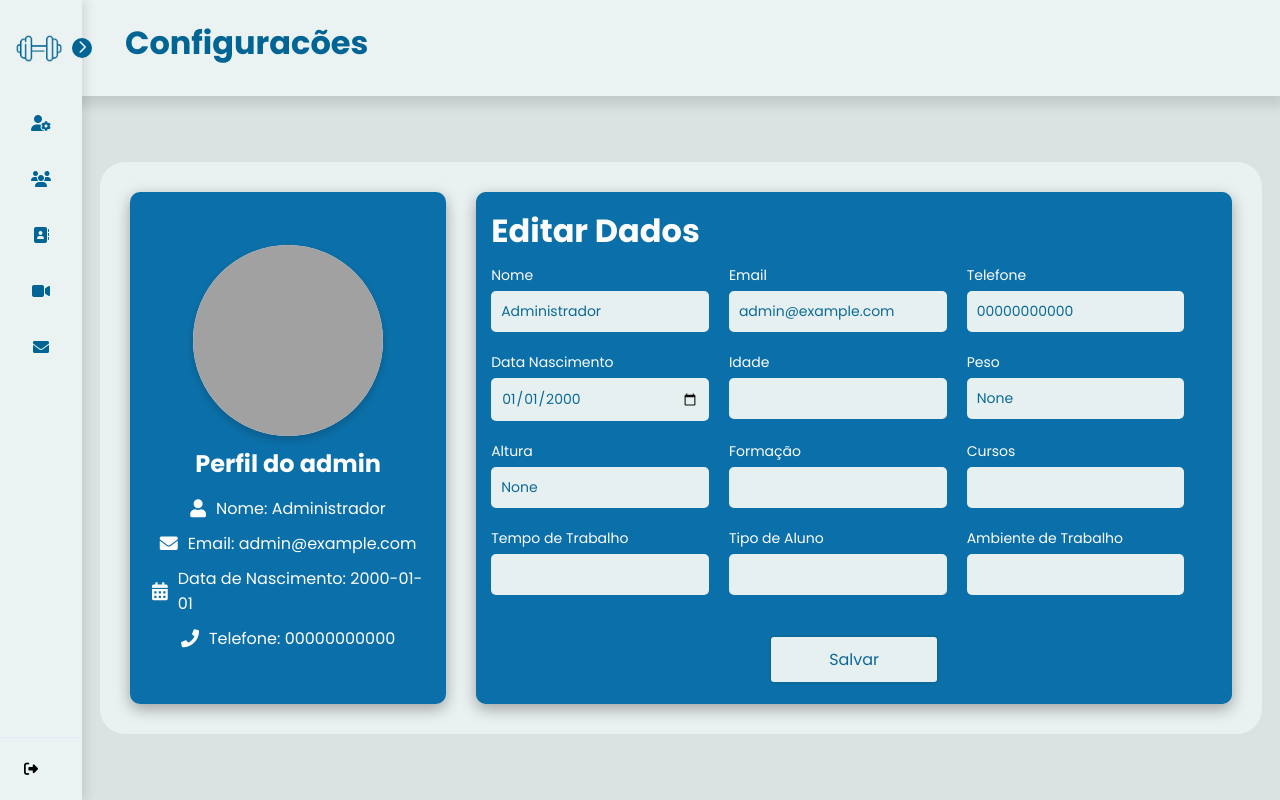
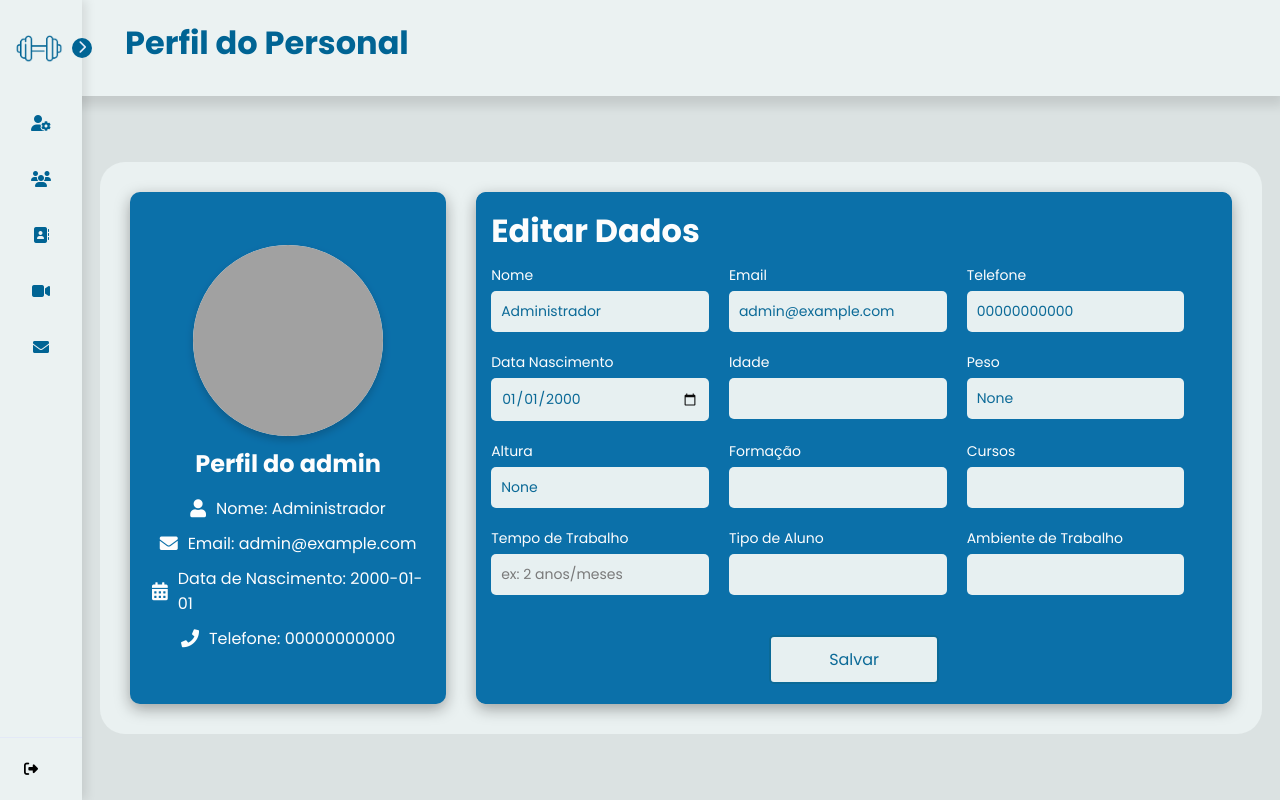
Before and after one commit to karinesouza06/TechFit, a Flask app: page /profile_personal in a window 1280 px wide. Run offline with Flask 3, Linux system fonts and the light colour scheme; a user stored in the database is signed in; data comes from the database, SQL or seed files in the repository; grey boxes are pictures that could not be loaded.

Commit message:
Update profile_personal.html

```diff
--- a/TechFit/templates/profile_personal.html
+++ b/TechFit/templates/profile_personal.html
@@ -1,9 +1,9 @@
 
 {% extends "base_personal.html" %}
 
-{% block title %} Configuracões {% endblock %}
+{% block title %} Perfil do Personal {% endblock %}
 
-{% block titlePage %} Configuracões {% endblock %}
+{% block titlePage %} Perfil do Personal {% endblock %}
 
 {% block style %}
 <style>
@@ -303,7 +303,7 @@
     <div class="profile-container2">
         <div class="form">
             <h1>Editar Dados</h1>
-            <form method="POST" action="{{ url_for('profile.configuracoes_personal') }}">
+            <form method="POST" action="{{ url_for('profile.profile_personal') }}">
                 <div class="input-group">
                 <div class="input-box">
                     <label for="nome_edit">Nome</label>
@@ -352,7 +352,7 @@
 
                 <div class="input-box">
                     <label for="trabalho_edit">Tempo de Trabalho</label>
-                    <input name='trabalho_edit' type="text" id="trabalho_edit" value="{{ user_info.tempo_trabalho or '' }}" required>
+                    <input name='trabalho_edit' type="text" id="trabalho_edit" placeholder="ex: 2 anos/meses"  value="{{ user_info.tempo_trabalho or '' }}" required>
                 </div>
 
                 <div class="input-box">
```
